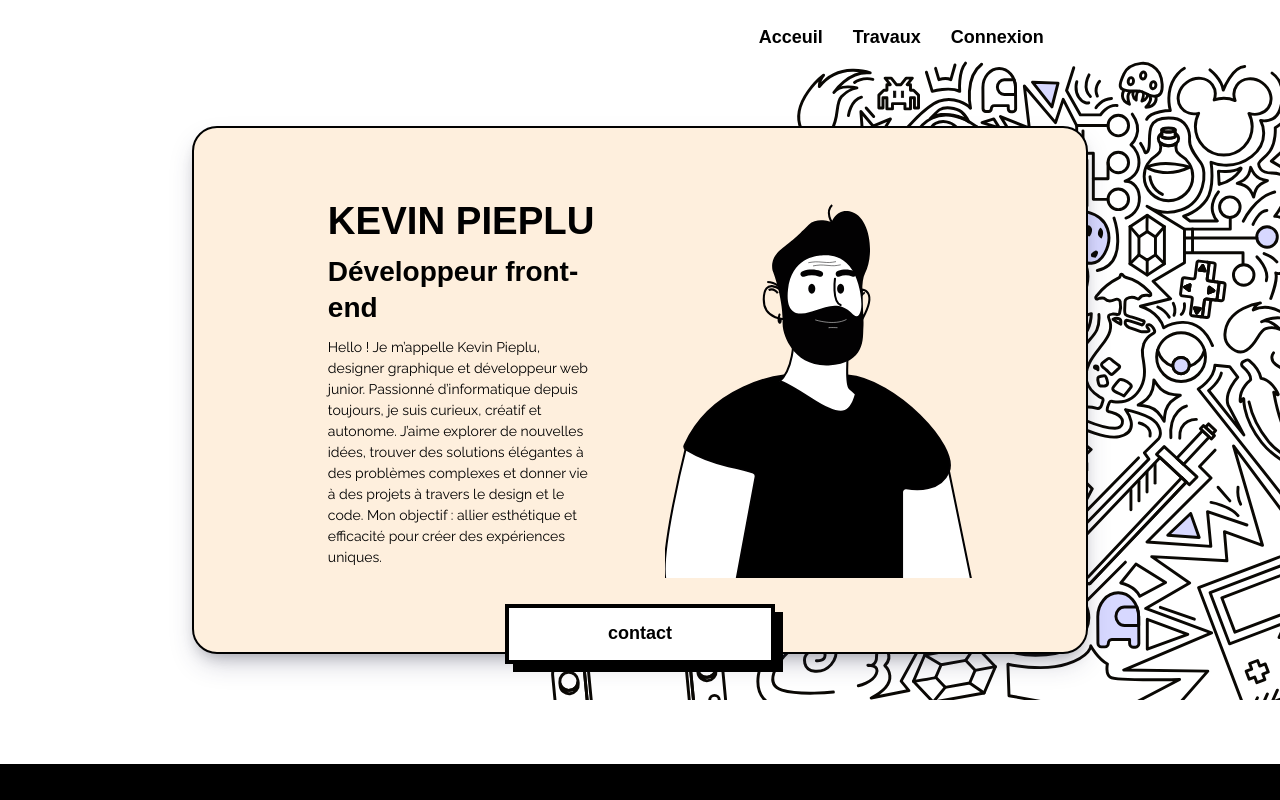
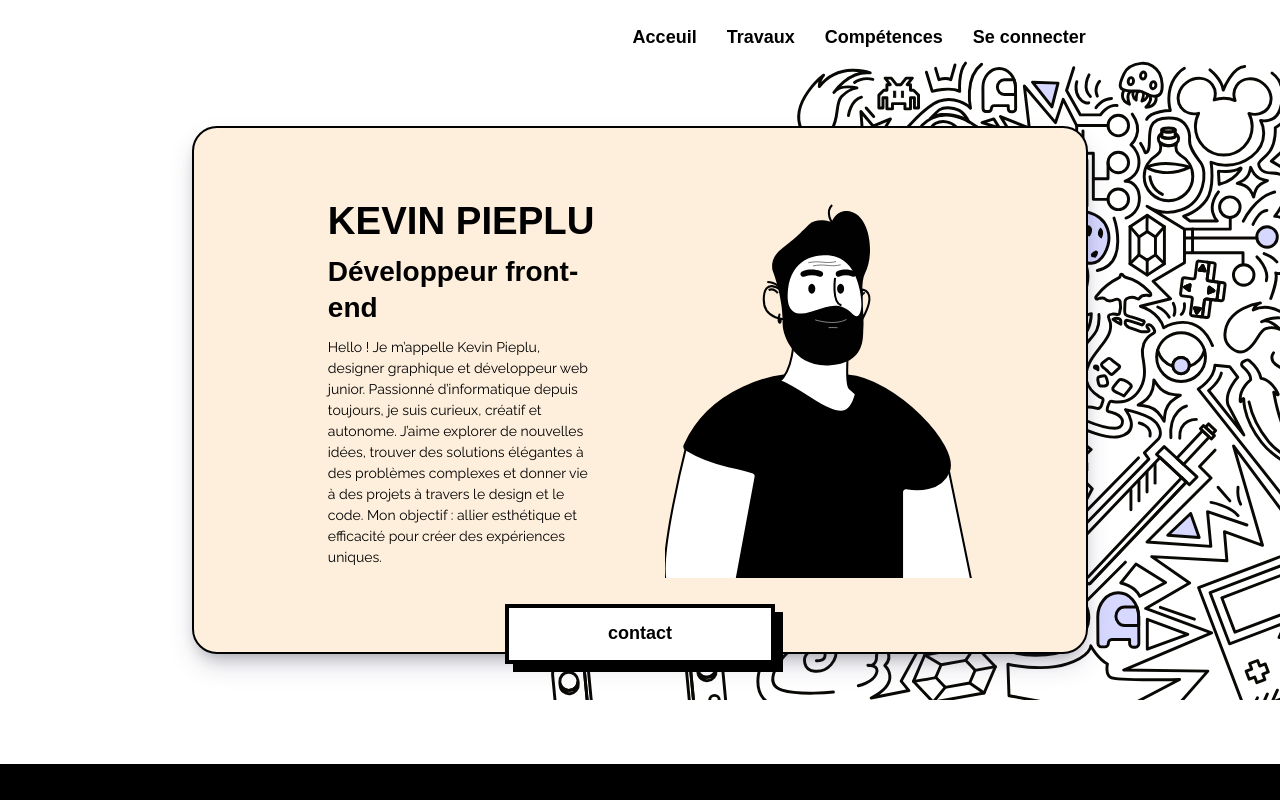
Before and after one commit to Nirfs/Portfolio, a React (Vite) app in the folder Front_End/: page / in a window 1280 px wide. Shown: the top 800 px of the page. Built offline with nearby package versions, Linux system fonts and the light colour scheme; a web font is replaced by a local one.

Commit message:
refactor: ajustement du header et footer

```diff
--- a/Front_End/src/components/Footer.jsx
+++ b/Front_End/src/components/Footer.jsx
@@ -3,7 +3,7 @@ import '../styles/footer.scss'
 export function Footer(){
     return(
     <footer>
-        <p>Tout le contenue appartient à Kevin Pieplu. Tout droits reservé</p>
+        <p>© Kevin Pieplu. Tous droits réservés.</p>
     </footer>
     )
 }
--- a/Front_End/src/components/Header.jsx
+++ b/Front_End/src/components/Header.jsx
@@ -2,11 +2,12 @@
 import { NavLink } from "react-router-dom"
 import { HashLink } from 'react-router-hash-link';
 //composant
-import { Button } from "./Button"
+import { ConnectModal } from "./ConnectModal";
 //assets
 import logo from '../assets/logo_animation.gif'
 //styles
 import '../styles/header.scss'
+
 
 export function Header(){
     return(
@@ -14,8 +15,9 @@ export function Header(){
             <img src={logo} alt='logo animée'/>
             <nav>
                 <NavLink to={'/'}>Acceuil</NavLink>
-                <HashLink smooth to="/#travaux">Travaux</HashLink>
-                <NavLink to={'/'}>Connexion</NavLink>
+                <HashLink smooth to="#travaux">Travaux</HashLink>
+                <HashLink smooth to="#competences">Compétences</HashLink>
+                <ConnectModal/>
             </nav>
         </header>
     )
--- a/Front_End/src/styles/abstract/global.scss
+++ b/Front_End/src/styles/abstract/global.scss
@@ -4,6 +4,11 @@
   margin:0;
   padding: 0;
   box-sizing: border-box;
+}
+
+body{
+  width: 100%;
+  font-family: v.$font-primary;
 }
 // Styles globaux
 h1 {
```
